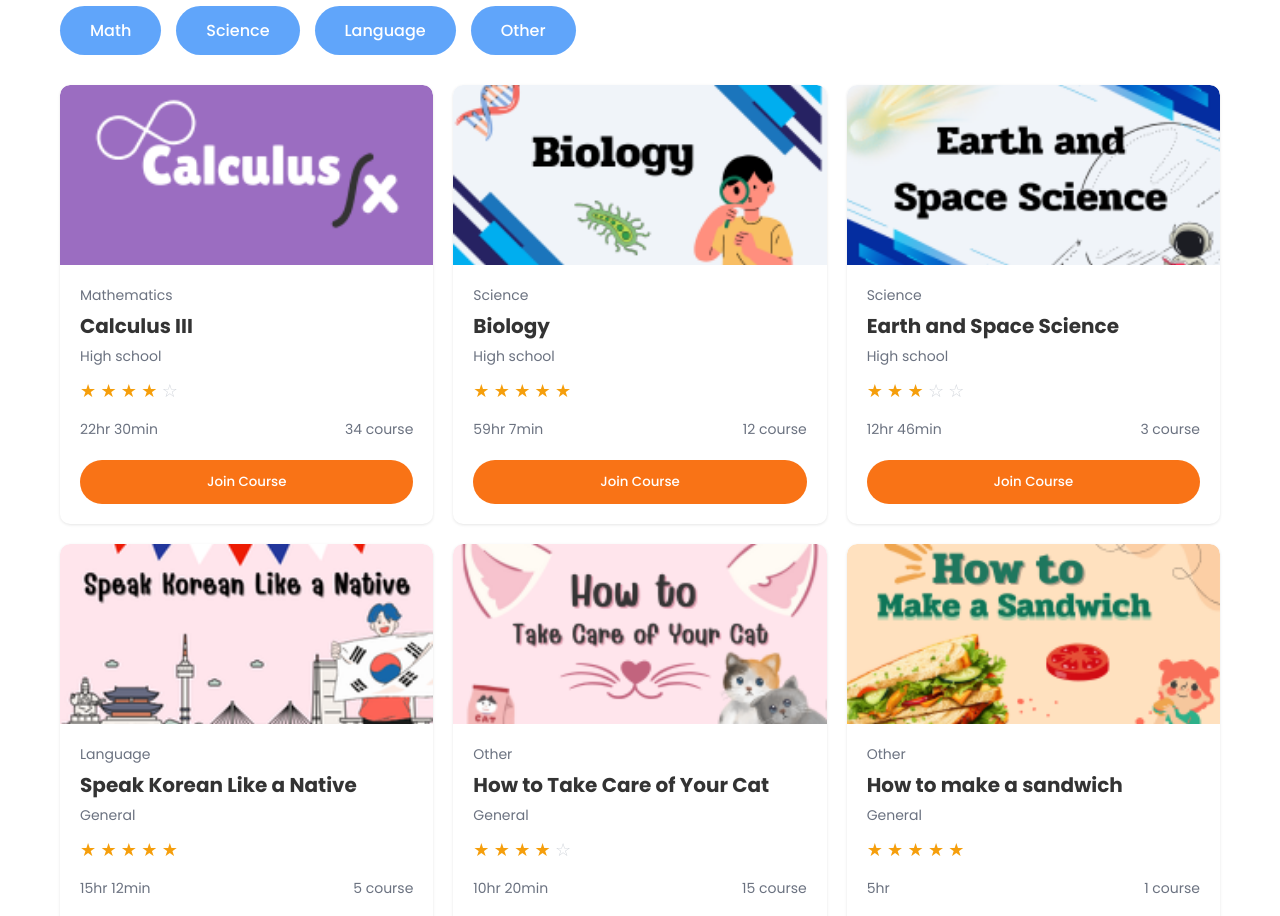
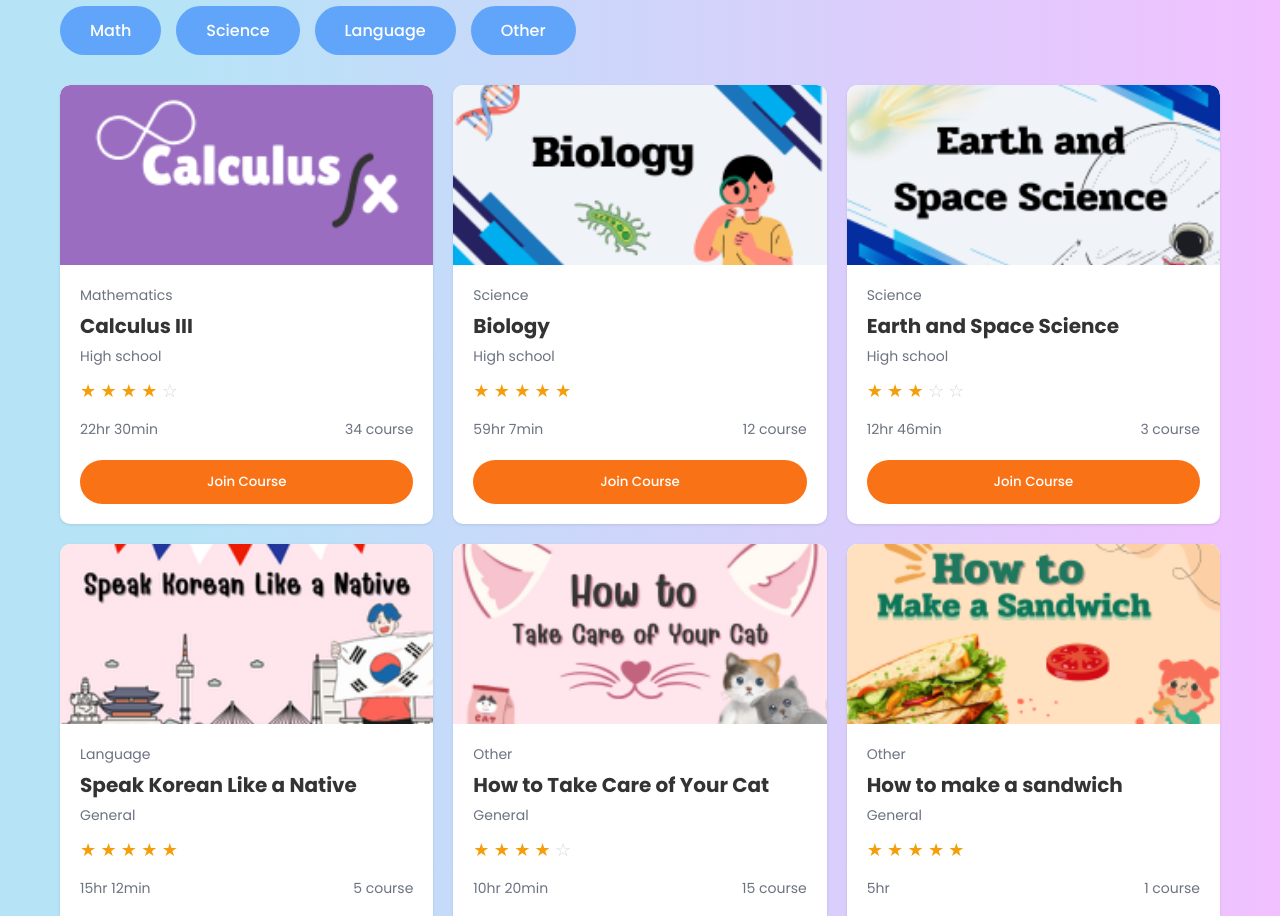
Before and after one commit to Orawxn/Learn-easy, a plain HTML site: page course.html in a window 1280 px wide. Shown: the part 406-1322 px from the top of the page. Drawn offline with nearby package versions, Linux system fonts and the light colour scheme.

Commit message:
fig style

```diff
--- a/style2.css
+++ b/style2.css
@@ -6,6 +6,10 @@
     padding: 0;
     box-sizing: border-box;
     font-family: "Poppins", sans-serif;
+}
+
+body {
+    background: linear-gradient(to right, #b7e3f7 15%, #f1c1ff 100%);
 }
 
 body {
@@ -121,6 +125,12 @@ body {
     border-radius: 10px;
     overflow: hidden;
     box-shadow: 0 1px 3px rgba(0, 0, 0, 0.1);
+    transition: transform 0.3s ease-in-out, box-shadow 0.5s ease-in-out;
+}
+
+.course-card:hover {
+    transform: translateY(-5px);
+    box-shadow: 0 8px 16px rgba(0, 0, 0, 0.15);
 }
 
 .course-image {
```
